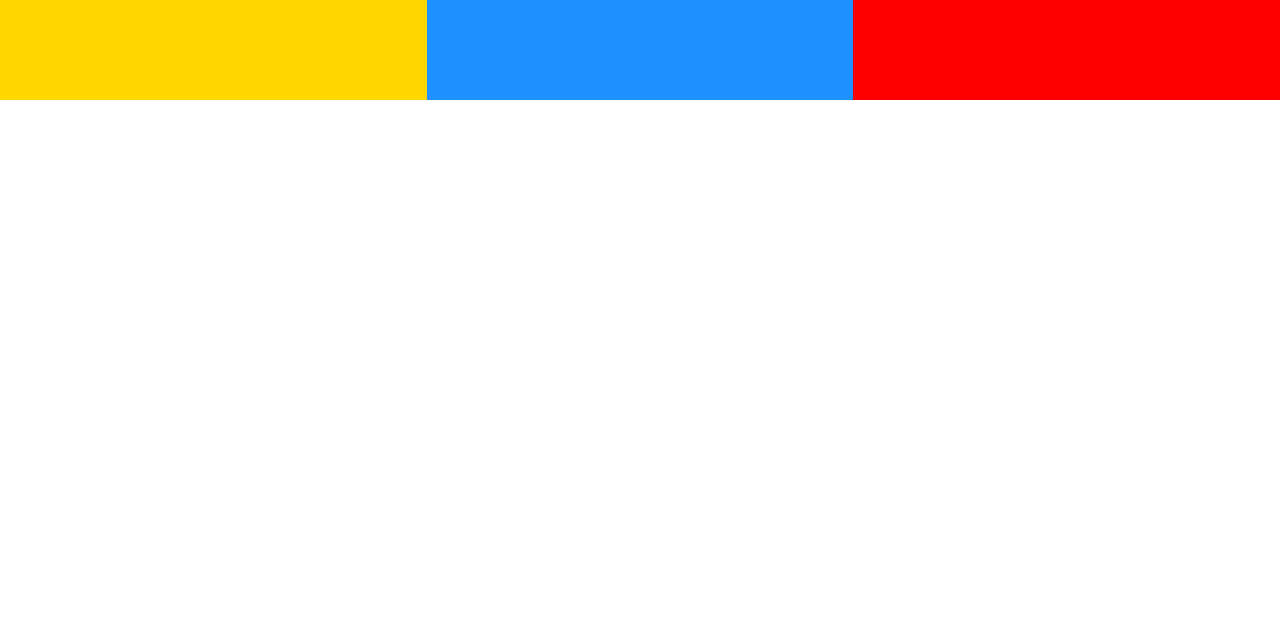
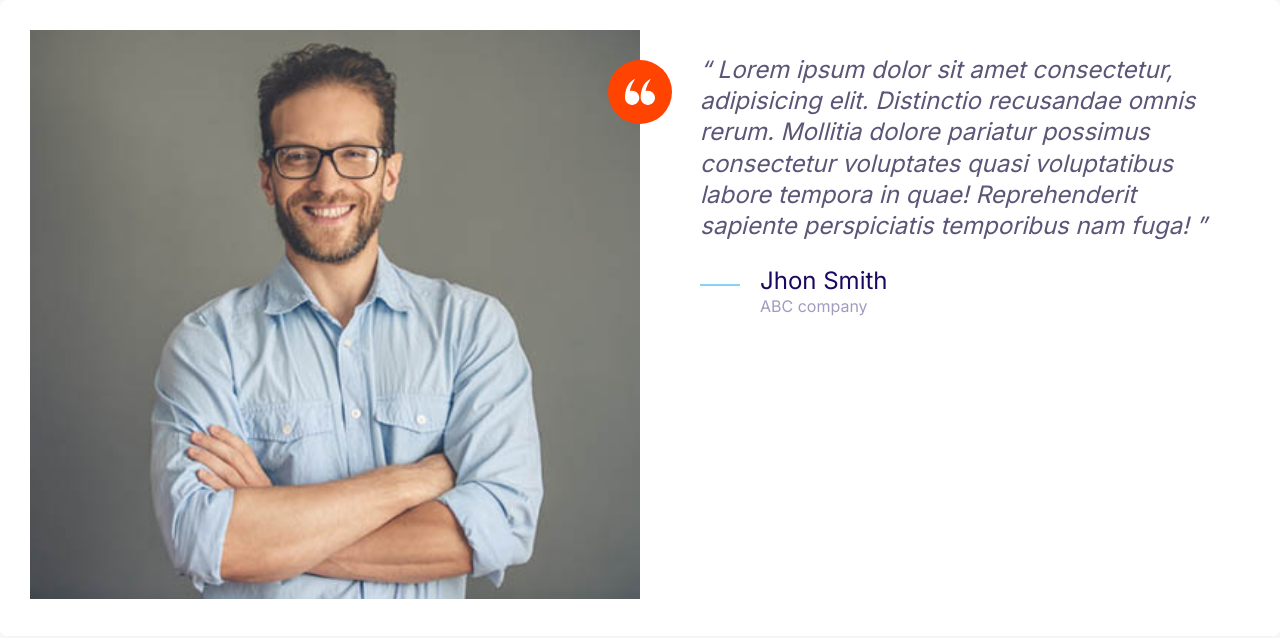
Before and after one commit to Samih51/moshify, a plain HTML site: page index.html in a window 1280 px wide. Drawn offline with Linux system fonts and the light colour scheme.

Commit message:
making the testimonial

```diff
--- a/css/styles.css
+++ b/css/styles.css
@@ -135,8 +135,15 @@ a {
   width: 40px;
   height: 40px;
 }
+.icon--small {
+  width: 30px;
+  height: 30px;
+}
 .icon--primary {
   fill: var(--color-primary);
+}
+.icon--white {
+  fill: #fff;
 }
 .icon-container {
   background: #f3f9fa;
@@ -146,6 +153,9 @@ a {
   display: inline-flex;
   justify-content: center;
   align-items: center;
+}
+.icon-container--accent {
+  background: var(--color-accent);
 }
 /*Button*/
 .btn {
@@ -364,8 +374,31 @@ a {
     grid-template-columns: 1fr 1fr;
   }
 }
-@media screen and (min-width: 1024px) {
-  .grid--1x3 {
-    grid-template-columns: 1fr 1fr 1fr;
+
+/*Testimonial*/
+.testimonial {
+  padding: 3rem;
+}
+.testimonial__image {
+  position: relative;
+}
+.testimonial__image > img {
+  width: 100%;
+}
+.testimonial__image > .icon-container {
+  position: absolute;
+  top: 3rem;
+  right: -28px;
+}
+@media screen and (min-width: 768px) {
+  .testimonial .quote,
+  .testimonial .quote__author {
+    font-size: 2.4rem;
+  }
+  .testimonial__image > .icon-container {
+    right: -32px;
+  }
+  .testimonial .quote {
+    margin-left: 6rem;
   }
 }
--- a/index.html
+++ b/index.html
@@ -13,10 +13,40 @@
     <link rel="stylesheet" href="css/styles.css" />
   </head>
   <body>
-    <div class="grid grid--1x3">
-      <div style="height: 100px; background: gold"></div>
-      <div style="height: 100px; background: dodgerblue"></div>
-      <div style="height: 100px; background: red"></div>
+    <div class="card testimonial">
+      <div class="grid grid--1x2">
+        <div class="testimonial__image">
+          <img src="images/testimonial.jpg" alt="A happy smiling customer" />
+          <span class="icon-container icon-container--accent">
+            <svg class="icon icon--white icon--small">
+              <use xlink:href="images/sprite.svg#quotes"></use>
+            </svg>
+          </span>
+        </div>
+        <div>
+          <blockquote class="quote">
+            <p class="quote__text">
+              Lorem ipsum dolor sit amet consectetur, adipisicing elit.
+              Distinctio recusandae omnis rerum. Mollitia dolore pariatur
+              possimus consectetur voluptates quasi voluptatibus labore tempora
+              in quae! Reprehenderit sapiente perspiciatis temporibus nam fuga!
+            </p>
+            <footer>
+              <div class="media">
+                <div class="media__image">
+                  <svg class="icon icon--primary quote__line">
+                    <use xlink:href="images/sprite.svg#line"></use>
+                  </svg>
+                </div>
+                <div class="media__body">
+                  <h3 class="media__title quote__author">Jhon Smith</h3>
+                  <p class="quote__organization">ABC company</p>
+                </div>
+              </div>
+            </footer>
+          </blockquote>
+        </div>
+      </div>
     </div>
   </body>
 </html>
```
Also changed, not shown: css/components/testimonial.html (added, +35 -0 lines), images/testimonial.jpg (added).
